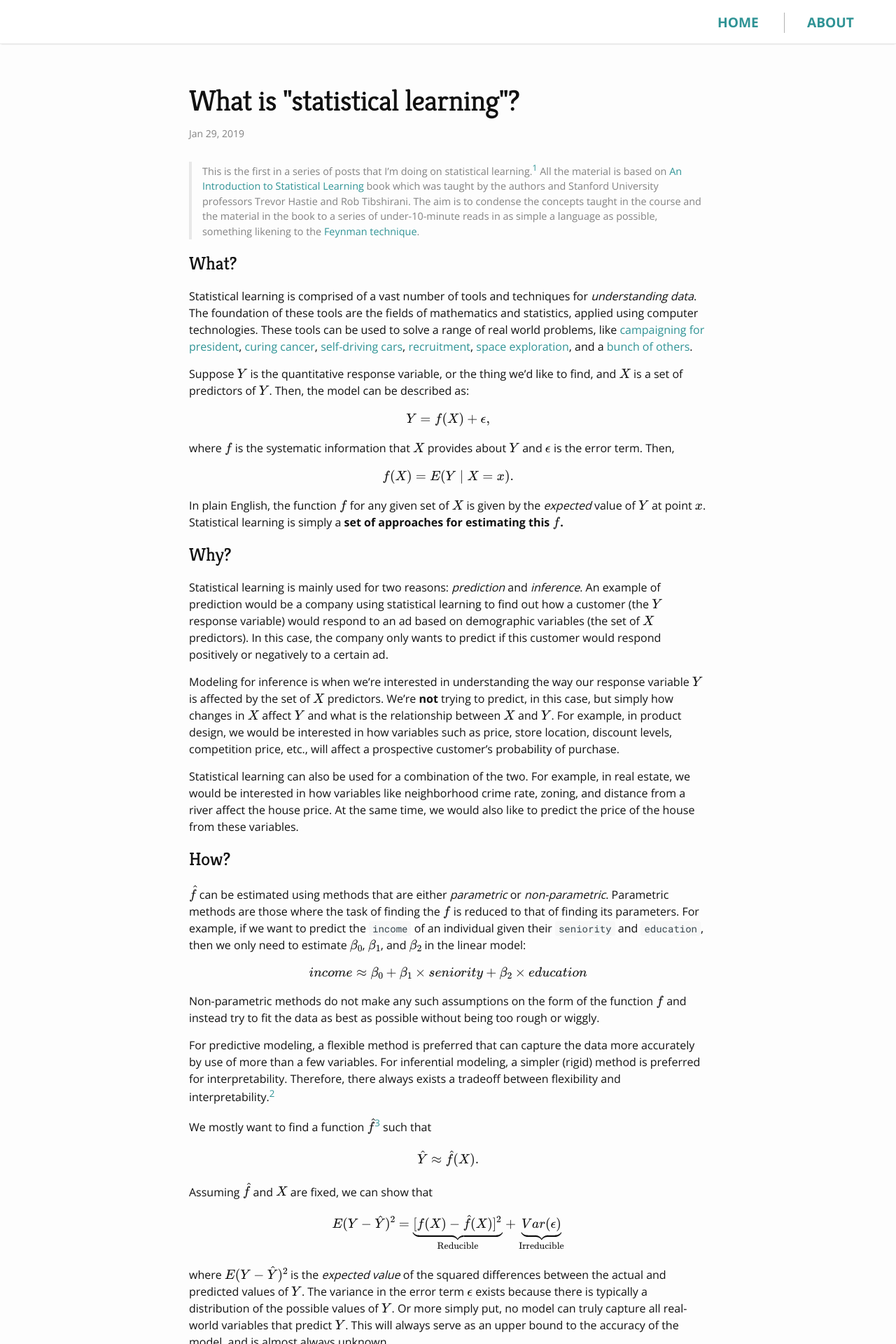
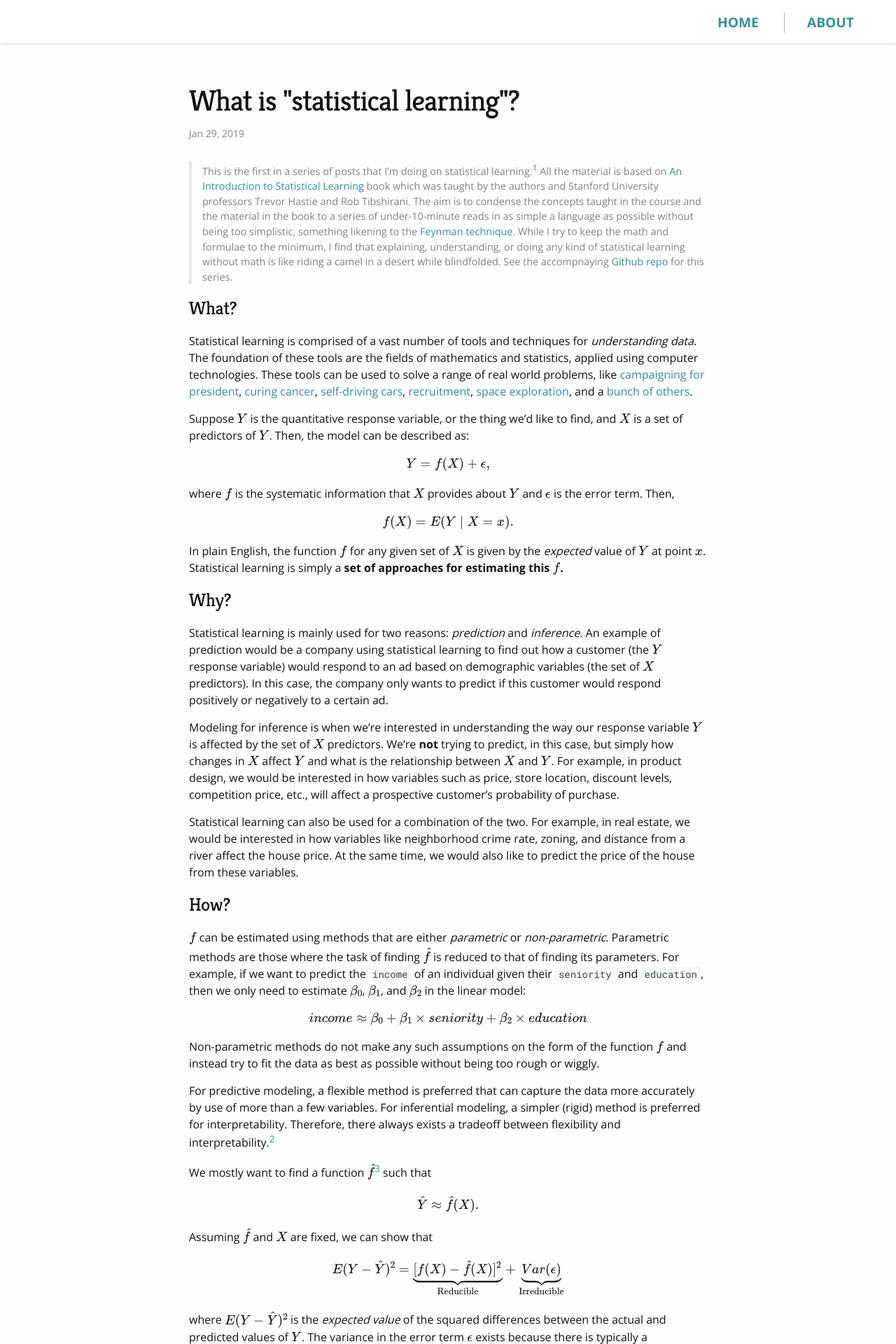
Before and after one commit to sinablk/sinablk.github.io, a Jekyll site: the page built from _posts/2019-01-29-what-is-statistical-learning.markdown, in a window 1280 px wide. Shown: the top 1920 px of the page at 70% size. Built offline with Jekyll 4.4.1, drawn with Linux system fonts in a browser that asks for light colours; nearby versions of some CDN libraries; formulas are drawn with MathJax 3.

Commit message:
Second post, minor edits

````diff
--- a/_drafts/2019-01-29-what-is-statistical-learning-draft.markdown
+++ b/_drafts/2019-01-29-draft-post.markdown
@@ -1,8 +1,9 @@
 ---
 layout: post
-title:  What is "statistical learning"?
+title:  Draft post
 date:   2019-01-29
 author: Ali Sina
+summary: A draft summary and description
 mathjax: true
 tags: [statistics, machine_learning, statistical_learning]
 postFooter: Additional information, and maybe a <a href="#">link or two</a>.
--- a/_posts/2019-01-25-scraping-data-off-a-webpage-for-visualization.markdown
+++ b/_posts/2019-01-25-scraping-data-off-a-webpage-for-visualization.markdown
@@ -294,7 +294,7 @@ df.head()
 </div>
 
 
-I quick check reveals that some of the datatypes of our dataframe columns are incorrect. This is a result of presence of punctuation and because we extracted them from strings.
+A quick check reveals that some of the datatypes of our dataframe columns are incorrect. This is a result of presence of punctuation and because we extracted them from strings.
 
 ```python
 df.dtypes
@@ -483,3 +483,4 @@ Evidently, we can edit our graph even further. For example, we can get rid of th
 ##### SEE ALSO
 
 * [Ten Simple Rules for Better Figures](https://journals.plos.org/ploscompbiol/article?id=10.1371/journal.pcbi.1003833), Nicolas P. Rougier, Michael Droettboom, and Philip E. Bourne. September 11, 2014.
+* Although a useful method, web scraping should be [done with caution](https://www.storybench.org/to-scrape-or-not-to-scrape-the-technical-and-ethical-challenges-of-collecting-data-off-the-web/). Technical challenges aside, the web scraping process **must** always take ethical considerations into account.
--- a/_posts/2019-01-29-what-is-statistical-learning.markdown
+++ b/_posts/2019-01-29-what-is-statistical-learning.markdown
@@ -8,7 +8,7 @@ tags: [statistics, machine_learning, statistical_learning]
 postFooter: Additional information, and maybe a <a href="#">link or two</a>.
 ---
 
-> This is the first in a series of posts that I'm doing on statistical learning.[^1] All the material is based on [An Introduction to Statistical Learning](http://www-bcf.usc.edu/~gareth/ISL/) book which was taught by the authors and Stanford University professors Trevor Hastie and Rob Tibshirani. The aim is to condense the concepts taught in the course and the material in the book to a series of under-10-minute reads in as simple a language as possible, something likening to the [Feynman technique](https://mattyford.com/blog/2014/1/23/the-feynman-technique-model).
+> This is the first in a series of posts that I'm doing on statistical learning.[^1] All the material is based on [An Introduction to Statistical Learning](http://www-bcf.usc.edu/~gareth/ISL/) book which was taught by the authors and Stanford University professors Trevor Hastie and Rob Tibshirani. The aim is to condense the concepts taught in the course and the material in the book to a series of under-10-minute reads in as simple a language as possible without being too simplistic, something likening to the [Feynman technique](https://www.youtube.com/watch?v=q-16DPh_VWw). While I try to keep the math and formulae to the minimum, I find that explaining, understanding, or doing any kind of statistical learning without math is like riding a camel in a desert while blindfolded. See the accompnaying [Github repo](https://github.com/alisiina/stat-learning) for this series.
 
 ### What?
 
--- a/_sass/styles/_mobile-dropdown.scss
+++ b/_sass/styles/_mobile-dropdown.scss
@@ -53,7 +53,7 @@
     padding: 5em 2em;
     position: absolute;
     text-align: center;
-    top: 8.5vh;
+    top: 10vh;
     // transiton not working :(
     -webkit-transition: all 0.5s ease-in-out;
     -moz-transition: all 0.5s ease-in-out;
````
Also changed, not shown: other parts of _posts/2019-01-29-what-is-statistical-learning.markdown (+1 -1 lines), _posts/2019-01-26-geospatial-plotting-with-python.md (+1 -1 lines), _posts/2019-02-05-linear-regression.markdown (added, +64 -0 lines), README.md, images/stat-learning-series/fig1.png (added), images/stat-learning-series/fig2.png (added).
